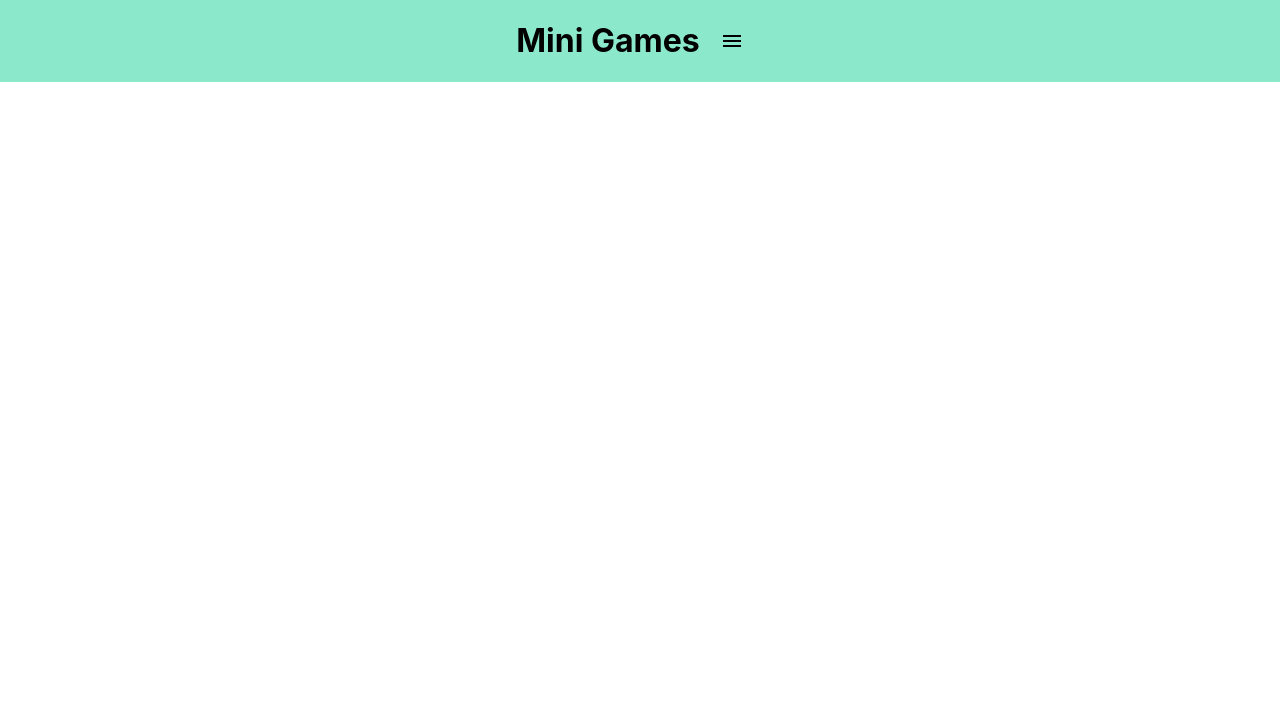
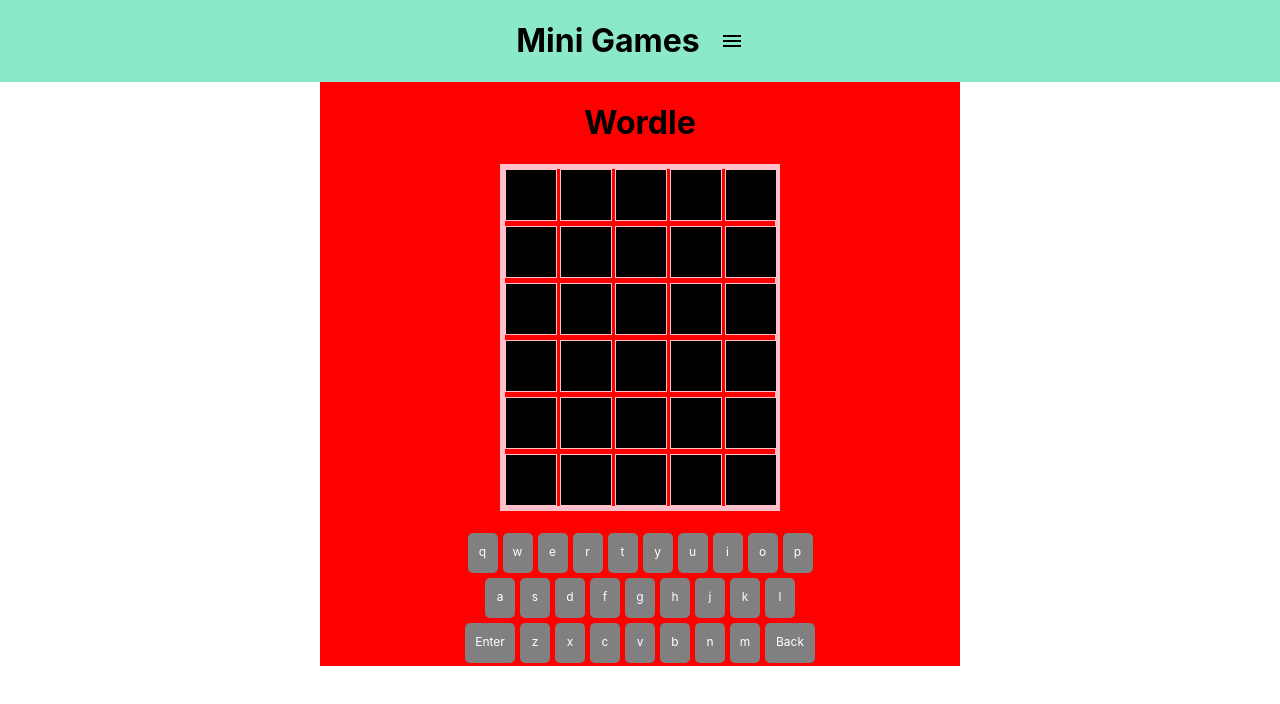
Before and after one commit to natey37/Mini_Projects, a React (Create React App) app: page /wordle in a window 1280 px wide. Before the commit this address had no page. Shown: the top 704 px of the page. Built offline with nearby package versions, Linux system fonts and the light colour scheme.

Commit message:
create basic functionality

```diff
--- a/src/App.js
+++ b/src/App.js
@@ -1,4 +1,5 @@
 import './App.css';
+import Wordle from './pages/Wordle'
 import GameOfLife from './pages/GameOfLife'
 import Home from './pages/Home'
 import Navbar from './components/NavBar/Navbar'
@@ -17,7 +18,9 @@
                     <Navbar />
                     <Routes>
                         <Route exact path='/' element={<Home></Home>} />
-                        <Route exact path='/game_of_life' element={<GameOfLife></GameOfLife>} />
+                        <Route exact path='/game_of_life' element={<GameOfLife></GameOfLife>}
+                         />
+                        <Route exact path='/wordle' element={<Wordle></Wordle>} />
                     </Routes>
                 </div>
             </ThemeProvider>
--- /dev/null
+++ b/src/components/Wordle/WordleBoard.js
@@ -0,0 +1,189 @@
+import { useState, useEffect, useRef } from 'react'
+import { makeStyles, responsiveFontSizes } from "@material-ui/core/styles";
+import WordleKeyboard from './WordleKeyboard'
+import produce from "immer";
+
+const useStyles = makeStyles((theme) => ({
+    grid: {
+        width: 50,
+        height: 50,
+        position: 'relative'
+    },
+    flexRow: {
+        display: 'flex',
+        flexDirection: 'row',
+        alignItems: 'center',
+        justifyContent: 'center'
+    },
+    key: {
+        height: 30,
+        // lineHeight: 30,
+        width: 40,
+        backgroundColor: 'gray',
+        padding: 5,
+        margin: 2.5,
+        textAlign: 'center',
+        fontSize: 12,
+        color: 'white',
+        position: 'relative',
+        borderRadius: 5,
+    },
+    span: {
+        position: 'absolute',
+        top: "45%",
+        left: "50%",
+        transform: "translate(-50%, -50%)",
+    },
+    boardSpan: {
+        position: 'absolute',
+        top: "40%",
+        left: "50%",
+        transform: "translate(-50%, -50%)",
+        color: 'white',
+        fontSize: 30
+    }
+}))
+
+const WORD = 'hello'
+
+export default function WordleBoard() {
+    const classes = useStyles()
+    const [wordArray, setWordArray] = useState()
+    useEffect(() => {
+        setWordArray(WORD.split(''))
+    }, [])
+
+    const [gridDimensions] = useState({
+        width: 5,
+        height: 6
+    })
+    const [color, setColor] = useState('#FFC0CB')
+
+    const createGameBoard = () => {
+        const rows = [];
+        for (let i = 0; i < gridDimensions.height; i++) {
+            rows.push(Array.from(Array(gridDimensions.width), () => 0))
+        }
+        return rows
+    }
+
+    const [grid, setGrid] = useState(() => createGameBoard())
+    const [currentRow, setCurrentRow] = useState(0)
+    const [currentIndex, setCurrentIndex] = useState(0)
+    const [colorMap, setColorMap] = useState()
+
+    const TopRowKeys = ['q', 'w', 'e', 'r', 't', 'y', 'u', 'i', 'o', 'p']
+    const MidRowKeys = ['a', 's', 'd', 'f', 'g', 'h', 'j', 'k', 'l']
+    const BotRowKeys = ['z', 'x', 'c', 'v', 'b', 'n', 'm']
+
+    const handleKeyboardClick = (key) => {
+        // debugger
+        if (currentIndex === 5) return
+        const newGrid = produce(grid, gridCopy => {
+            gridCopy[currentRow][currentIndex] = key
+        });
+        setGrid(newGrid);
+        setCurrentIndex(prevIndex => prevIndex + 1)
+    }
+
+    const calculateColor = (key, index) => {
+        if (wordArray.includes(key) && key === wordArray[index]) {
+            return 'green'
+        } else if (wordArray.includes(key)) {
+            return 'yellow'
+        } else {
+            return color
+        }
+    }
+
+    const checkWord = (word) => {
+        return (
+            word.split('').forEach((letter, index) => {
+                const color = calculateColor(grid[currentRow][index], index)
+                const indexString = `${currentRow}-${index}`
+                setColorMap(prev => ({ ...prev, [indexString]: color }))
+            })
+        )
+    }
+
+
+    const createWord = () => {
+        let word = ''
+        for (let i = 0; i < 5; i++) {
+            word += grid[currentRow][i]
+        }
+        return word
+    }
+
+    const handleEnter = () => {
+        const word = createWord()
+        //check to see if word is a valid word
+        checkWord(word)
+        if (WORD === word) {
+            //winner
+        } else {
+            setCurrentRow(prev => prev + 1)
+            setCurrentIndex(0)
+        }
+    }
+
+    const handleBack = () => {
+        if (currentIndex === 0) return
+        const newGrid = produce(grid, gridCopy => {
+            gridCopy[currentRow][currentIndex - 1] = 0
+        });
+        setGrid(newGrid);
+        setCurrentIndex(prevIndex => prevIndex - 1)
+    }
+    console.log('currentRow', currentRow)
+    console.log('currentIndex', currentIndex)
+    console.log(grid)
+    return (
+        <>
+            <div
+                style={{
+                    display: 'grid',
+                    gridTemplateColumns: `repeat(${gridDimensions.width}, 50px)`,
+                    gridGap: 5,
+                    border: `solid 5px ${color}`
+                }}
+            >
+                {grid.map((rows, i) => {
+                    return rows.map((col, k) => {
+                        return (
+                            <div
+                                key={`${i}-${k}`}
+                                className={classes.grid}
+                                style={{
+                                    backgroundColor: colorMap && colorMap[`${i}-${k}`] ? colorMap[`${i}-${k}`] : 'black',
+                                    border: `solid 1px ${color}`
+                                }}
+                            >
+                                <span className={classes.boardSpan}>{grid[i][k] !== 0 && grid[i][k]}</span>
+                            </div>
+                        )
+                    })
+                })}
+            </div>
+            <br />
+            <WordleKeyboard keys={TopRowKeys} handleClick={handleKeyboardClick} />
+            <WordleKeyboard keys={MidRowKeys} handleClick={handleKeyboardClick} />
+            <div className={classes.flexRow}>
+                <div
+                    onClick={() => handleEnter()}
+                    className={classes.key}
+                >
+                    <span className={classes.span}>Enter</span>
+                </div>
+                <WordleKeyboard keys={BotRowKeys} handleClick={handleKeyboardClick} />
+                <div
+                    onClick={() => handleBack()}
+                    className={classes.key}>
+                    <span className={classes.span}>Back</span>
+                </div>
+            </div>
+
+        </>
+    )
+
+}
--- /dev/null
+++ b/src/components/Wordle/WordleKeyboard.js
@@ -0,0 +1,52 @@
+import { useState } from 'react'
+import { makeStyles } from "@material-ui/core/styles";
+
+const useStyles = makeStyles((theme) => ({
+    flexRow: {
+        display: 'flex',
+        flexDirection: 'row',
+        alignItems: 'center',
+        justifyContent: 'center'
+    },
+    key: {
+        height: 30,
+        // lineHeight: 30,
+        width: 20,
+        backgroundColor: 'gray',
+        padding: 5,
+        margin: 2.5,
+        textAlign: 'center',
+        fontSize: 12,
+        color: 'white',
+        position: 'relative',
+        borderRadius: 5,
+    },
+    span: {
+        position: 'absolute',
+        top: "45%",
+        left: "50%",
+        transform: "translate(-50%, -50%)",
+    }
+
+}))
+
+export default function WordleKeyboard({ keys, handleClick }) {
+    const classes = useStyles()
+
+    return (
+        <div className={classes.flexRow}>
+            {keys.map((key, index) => {
+                return (
+                    <div
+                        key={key}
+                        className={classes.key}
+                        onClick={() => handleClick(key)}
+                    >
+                        <span className={classes.span}>{key}</span>
+                    </div>
+                )
+            })}
+        </div>
+    )
+
+}
--- /dev/null
+++ b/src/pages/Wordle.js
@@ -0,0 +1,26 @@
+/** @jsxImportSource @emotion/react */
+import { makeStyles } from "@material-ui/core/styles";
+import WordleBoard from '../components/Wordle/WordleBoard'
+
+const useStyles = makeStyles((theme) => ({
+    flexContainerColumn: {
+        display: 'flex',
+        flexDirection: 'column',
+        justifyContent: 'center',
+        alignItems: 'center',
+        marginLeft: '25%',
+        width: '50%',
+        backgroundColor: 'red'
+        // minWidth: 600
+    },
+}))
+
+export default function Wordle() {
+    const classes = useStyles()
+    return (
+        <div className={classes.flexContainerColumn}>
+            <h1>Wordle</h1>
+            <WordleBoard></WordleBoard>
+        </div>
+    )
+}
```
